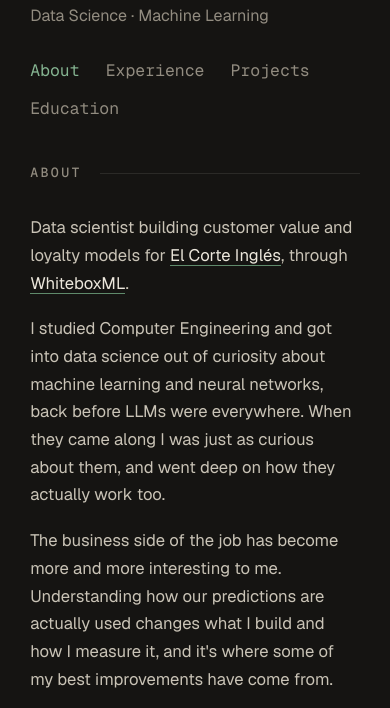
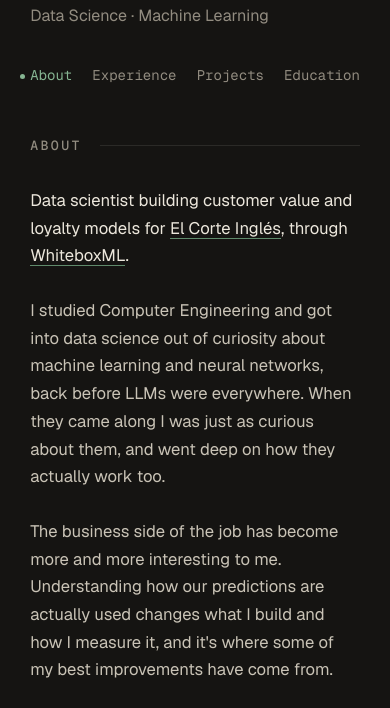
Before and after one commit to Spitfire101/Spitfire101.github.io, a plain HTML site: page index.html in a window 390 px wide. Shown: the part 81-789 px from the top of the page. Drawn offline with Linux system fonts and the light colour scheme.

Commit message:
Improve reading rhythm and mobile nav

```diff
--- a/styles.css
+++ b/styles.css
@@ -103,28 +103,29 @@ body {
   font-size: 0.82rem;
 }
 .nav a {
+  position: relative;
   display: flex;
   align-items: center;
-  gap: 0.55rem;
   width: max-content;
   color: var(--muted);
   background: none;
   transition: none;
 }
+/* the dot hangs in the gutter, so it never shifts the labels */
 .nav a::before {
   content: "";
+  position: absolute;
+  left: calc(-6px - 0.55rem);
+  top: 50%;
   width: 6px;
   height: 6px;
+  margin-top: -3px;
   border-radius: 50%;
   background: transparent;
-  flex: none;
 }
 .nav a:hover { color: var(--text); }
 .nav a.active { color: var(--green); }
 .nav a.active::before { background: var(--green); }
-@media (min-width: 48.01rem) {
-  .nav a { margin-left: calc(-6px - 0.55rem); }
-}
 
 /* ---- Links: green wipe-in underline ------------------------------------ */
 a {
@@ -146,7 +147,7 @@ a:hover, a:focus-visible { color: var(--green); background-size: 100% 1.5px; }
 a:focus-visible { outline: 2px solid var(--green); outline-offset: 3px; border-radius: 2px; }
 
 /* ---- Content panels (one at a time) ------------------------------------ */
-.content { min-width: 0; min-height: 16rem; max-width: 33rem; }
+.content { min-width: 0; min-height: 16rem; max-width: 30rem; }
 /* Without JS every panel shows (stacked); with JS one at a time. */
 .js .panel { display: none; }
 .js .panel.active { display: block; }
@@ -168,7 +169,8 @@ a:focus-visible { outline: 2px solid var(--green); outline-offset: 3px; border-r
 }
 .eyebrow::after { content: ""; flex: 1; height: 1px; background: var(--faint); }
 
-.content p { color: var(--soft); margin: 0 0 0.9rem; font-size: 0.83rem; }
+.content p { color: var(--soft); margin: 0 0 1.35rem; font-size: 0.83rem; }
+#panel-about .eyebrow + p { color: var(--text); }
 .content p:last-child { margin-bottom: 0; }
 .lead { color: var(--muted) !important; font-size: 0.82rem !important; margin-top: -0.5rem !important; }
 
@@ -217,11 +219,12 @@ a:focus-visible { outline: 2px solid var(--green); outline-offset: 3px; border-r
   letter-spacing: 0.02em;
 }
 .item ul { margin: 0.5rem 0 0; padding-left: 1.1rem; color: var(--soft); font-size: 0.83rem; }
-.item li { margin: 0.3rem 0; }
+.item p { margin-bottom: 0.9rem; }   /* keep entries tight; open spacing is for prose */
+.item li { margin: 0.45rem 0; }
 .item li::marker { color: var(--muted); }
 
 /* tech tags */
-.tags { margin-top: 0.7rem; display: flex; flex-wrap: wrap; gap: 0.15rem 1.1rem; }
+.tags { margin-top: 0.9rem; display: flex; flex-wrap: wrap; gap: 0.15rem 1.1rem; }
 .tag {
   font-family: var(--f-mono);
   font-size: 0.68rem;
@@ -283,6 +286,12 @@ a:focus-visible { outline: 2px solid var(--green); outline-offset: 3px; border-r
 @media (max-width: 48rem) {
   .layout { grid-template-columns: 1fr; gap: 2rem; }
   .sidebar { position: static; }
-  .nav { margin-top: 1.5rem; flex-direction: row; flex-wrap: wrap; gap: 0.5rem 1.3rem; }
-  .nav a::before { display: none; }
+  /* one row, spread edge to edge; type scales down on narrow phones */
+  .nav {
+    margin-top: 1.5rem; flex-direction: row; flex-wrap: wrap;
+    justify-content: space-between; gap: 0.4rem 0;
+    font-size: clamp(0.66rem, 3.6vw, 0.78rem);
+  }
+  .nav a { padding-block: 0.35rem; }
+  .nav a::before { width: 5px; height: 5px; margin-top: -2.5px; left: calc(-5px - 0.25rem); }
 }
```
